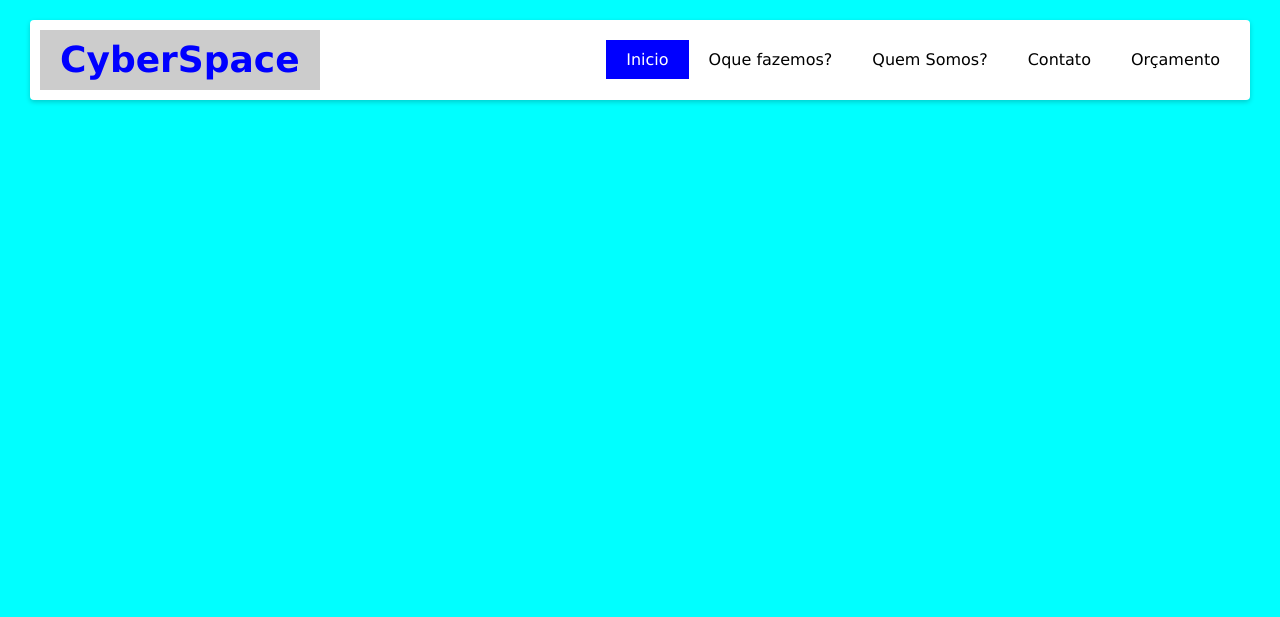
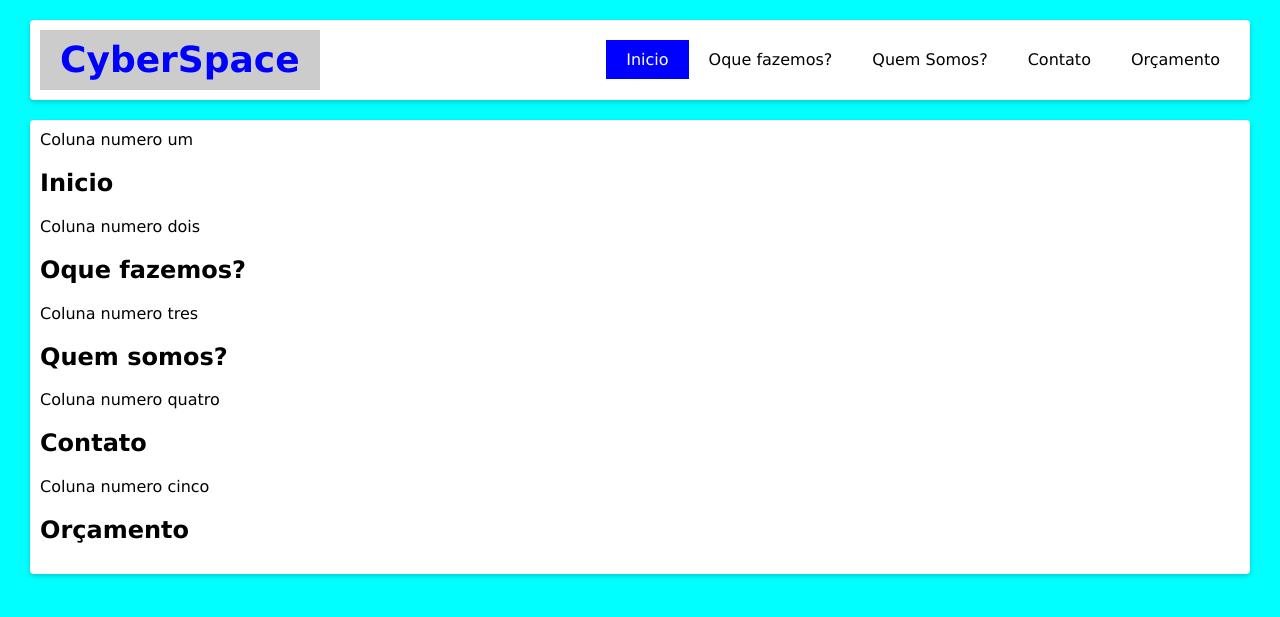
Before and after one commit to vitorrobert/ProjetoWeb_1, a PHP site: page / in a window 1280 px wide. Shown: the top 617 px of the page. Run offline with PHP 8.4, Linux system fonts and the light colour scheme.

Commit message:
commit do Hilarison

```diff
--- a/ProjetoPHP/index.php
+++ b/ProjetoPHP/index.php
@@ -46,13 +46,39 @@ and open the template in the editor.
   </script>
         <!-- Parte do Vitor final -->
 
+          <!-- Parte do Hilarison inicio</header> -->
+          <header>
+        <div class="container">
+  <div class="row">
+    <div class="col-sm">
+     Coluna numero um
+     <h2>Inicio</h2>
 
+    </div>
+    <div class="col-sm">
+      Coluna numero dois
+      <h2>Oque fazemos?</h2>
+    </div>
 
-        <!-- Parte do Hilarison inicio -->
+      <div class="col-sm">
+      Coluna numero tres
+      <h2>Quem somos?</h2>
+    </div>
 
-        <!-- Parte do Hilarison final -->
+      <div class="col-sm">
+       Coluna numero quatro
+       <h2>Contato</h2>
+      </div>
 
+      <div class="col-sm">
+       Coluna numero cinco
+       <h2>Orçamento</h2>
+      </div>
 
+  </div>
+</div>
+      </header>
+          <!-- Parte do Hilarison final -->
+    </body>
 
- </body>
 </html>
```
